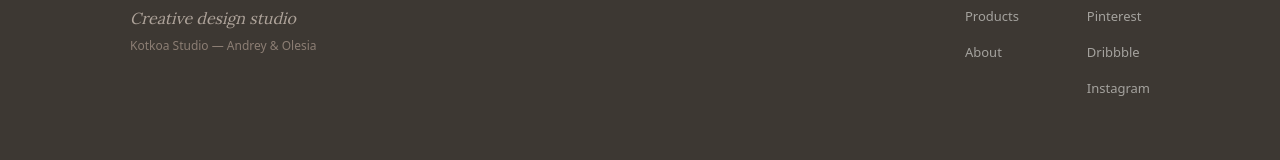
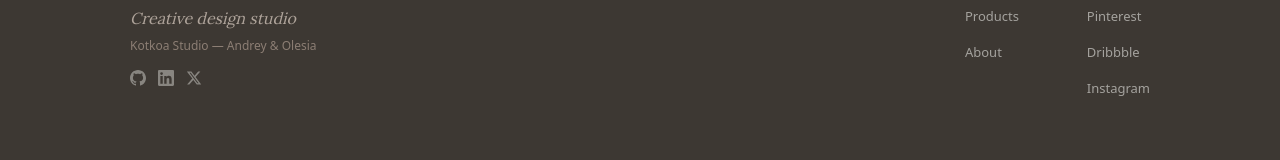
Before and after one commit to Kotkoa/stocker, a Next.js app: page / in a window 1280 px wide. Shown: the part 3239-3399 px from the top of the page. Built offline with nearby package versions, Linux system fonts and the light colour scheme; no server answers.

Commit message:
feat: update version in package-lock.json and add developer social links in Footer component

```diff
--- a/skills-lock.json
+++ /dev/null
@@ -1,15 +0,0 @@
-{
-  "version": 1,
-  "skills": {
-    "designing-beautiful-websites": {
-      "source": "tristanmanchester/agent-skills",
-      "sourceType": "github",
-      "computedHash": "c67a4b7ed14f77e4e65a3546acd8360e376b6f6f539c32157593085e58e1988b"
-    },
-    "journalist-analyst": {
-      "source": "rysweet/amplihack",
-      "sourceType": "github",
-      "computedHash": "ee37d04cfa46542f7ec281a52de069bef402317ad682e1aba7c9f4494786dee3"
-    }
-  }
-}
--- a/src/components/layout/Footer.tsx
+++ b/src/components/layout/Footer.tsx
@@ -1,6 +1,36 @@
 import Link from "next/link";
 import { siteConfig } from "@/data/site";
 import { socialLinks } from "@/data/about";
+
+const developerSocials = [
+  {
+    label: "GitHub",
+    href: "https://github.com/Kotkoa",
+    icon: (
+      <svg viewBox="0 0 24 24" fill="currentColor" aria-hidden="true" className="h-4 w-4">
+        <path d="M12 0c-6.626 0-12 5.373-12 12 0 5.302 3.438 9.8 8.207 11.387.599.111.793-.261.793-.577v-2.234c-3.338.726-4.033-1.416-4.033-1.416-.546-1.387-1.333-1.756-1.333-1.756-1.089-.745.083-.729.083-.729 1.205.084 1.839 1.237 1.839 1.237 1.07 1.834 2.807 1.304 3.492.997.107-.775.418-1.305.762-1.604-2.665-.305-5.467-1.334-5.467-5.931 0-1.311.469-2.381 1.236-3.221-.124-.303-.535-1.524.117-3.176 0 0 1.008-.322 3.301 1.23.957-.266 1.983-.399 3.003-.404 1.02.005 2.047.138 3.006.404 2.291-1.552 3.297-1.23 3.297-1.23.653 1.653.242 2.874.118 3.176.77.84 1.235 1.911 1.235 3.221 0 4.609-2.807 5.624-5.479 5.921.43.372.823 1.102.823 2.222v3.293c0 .319.192.694.801.576 4.765-1.589 8.199-6.086 8.199-11.386 0-6.627-5.373-12-12-12z" />
+      </svg>
+    ),
+  },
+  {
+    label: "LinkedIn",
+    href: "https://www.linkedin.com/in/kotkoa",
+    icon: (
+      <svg viewBox="0 0 24 24" fill="currentColor" aria-hidden="true" className="h-4 w-4">
+        <path d="M20.447 20.452h-3.554v-5.569c0-1.328-.027-3.037-1.852-3.037-1.853 0-2.136 1.445-2.136 2.939v5.667H9.351V9h3.414v1.561h.046c.477-.9 1.637-1.85 3.37-1.85 3.601 0 4.267 2.37 4.267 5.455v6.286zM5.337 7.433a2.062 2.062 0 01-2.063-2.065 2.064 2.064 0 112.063 2.065zm1.782 13.019H3.555V9h3.564v11.452zM22.225 0H1.771C.792 0 0 .774 0 1.729v20.542C0 23.227.792 24 1.771 24h20.451C23.2 24 24 23.227 24 22.271V1.729C24 .774 23.2 0 22.222 0h.003z" />
+      </svg>
+    ),
+  },
+  {
+    label: "X (Twitter)",
+    href: "https://x.com/Kotkoa",
+    icon: (
+      <svg viewBox="0 0 24 24" fill="currentColor" aria-hidden="true" className="h-4 w-4">
+        <path d="M18.244 2.25h3.308l-7.227 8.26 8.502 11.24H16.17l-5.214-6.817L4.99 21.75H1.68l7.73-8.835L1.254 2.25H8.08l4.713 6.231zm-1.161 17.52h1.833L7.084 4.126H5.117z" />
+      </svg>
+    ),
+  },
+];
 
 const footerLinks = {
   explore: [
@@ -29,6 +59,20 @@
             <p className="mt-2 text-xs text-muted">
               Kotkoa Studio — Andrey &amp; Olesia
             </p>
+            <div className="mt-4 flex items-center gap-3" aria-label="Developer social links">
+              {developerSocials.map((social) => (
+                <a
+                  key={social.label}
+                  href={social.href}
+                  target="_blank"
+                  rel="noopener noreferrer"
+                  aria-label={social.label}
+                  className="text-background/40 transition-colors hover:text-background"
+                >
+                  {social.icon}
+                </a>
+              ))}
+            </div>
           </div>
 
           <div className="flex gap-16">
```
Also changed, not shown: 1 other file (tests, documents, lock files or other folders).
